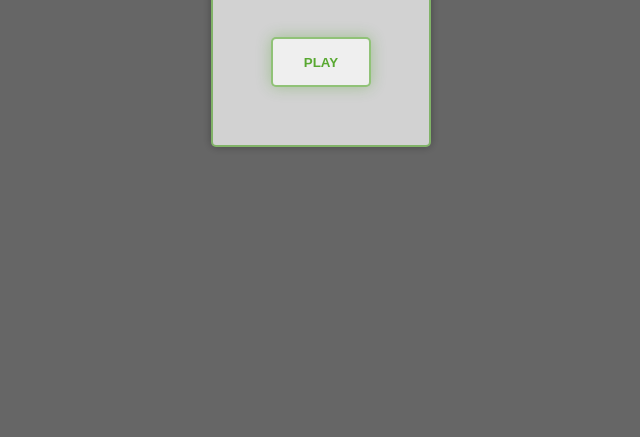
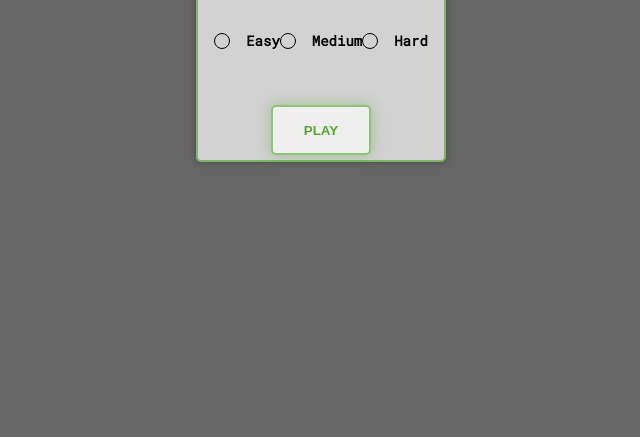
Before and after one commit to dominguetigs/memory-game, a website built with webpack: page src/index.html in a window 1280 px wide. Shown: the part 363-800 px from the top of the page, without its empty margins (319-959 px from the left). Built offline with nearby package versions, Linux system fonts and the light colour scheme.

Commit message:
Ajuste de estilo do radio button.

```diff
--- a/src/index.html
+++ b/src/index.html
@@ -5,7 +5,8 @@
     <meta name="viewport" content="width=device-width, initial-scale=1.0" />
     <title>Memory Game</title>
 
-    <link rel="stylesheet" href="./style.css" />
+    <link rel="stylesheet" href="./styles/style.css" />
+    <link rel="stylesheet" href="./styles/radio.css" />
   </head>
   <body>
     <div class="container">
@@ -31,12 +32,29 @@
         <div class="modal-header">
           <h3>Memory Game</h3>
         </div>
+        <div class="modal-settings">
+          <label class="custom-checkbox">
+            <input type="radio" name="difficulty" checked>
+            <span class="design"></span>
+            <span class="text">Easy</span>
+          </label>
+          <label class="custom-checkbox">
+            <input type="radio" name="difficulty" checked>
+            <span class="design"></span>
+            <span class="text">Medium</span>
+          </label>
+          <label class="custom-checkbox">
+            <input type="radio" name="difficulty" checked>
+            <span class="design"></span>
+            <span class="text">Hard</span>
+          </label>
+        </div>
         <div class="modal-actions">
           <button type="button">PLAY</button>
         </div>
       </div>
     </div>
 
-    <script src="../dist/main.js"></script>
+    <script src="main.js"></script>
   </body>
 </html>
--- a/src/index.js
+++ b/src/index.js
@@ -9,8 +9,12 @@ const gameStartButton = document.querySelector('.modal button');
 modalContainer.style.display = 'block';
 
 gameStartButton.addEventListener('click', e => {
+    const difficulty = document.querySelector('input[name="difficulty"]:checked').value;
+
     (new Draw(gameContainer, 'easy')).init();
+
     modalContainer.style.display = 'none';
     container.style.display = 'block';
-    (new Game('hard')).init();
+
+    (new Game(difficulty)).init();
 });
--- /dev/null
+++ b/src/styles/radio.css
@@ -0,0 +1,95 @@
+/* label */
+label.custom-checkbox {
+  display: flex;
+  justify-content: flex-start;
+  align-items: center;
+  flex-wrap: nowrap;
+
+  margin: 12px 0;
+
+  cursor: pointer;
+  position: relative;
+}
+
+/* input */
+label.custom-checkbox input {
+  opacity: 0;
+  position: absolute;
+  left: 50%;
+  top: 50%;
+  transform: translate(-50%, -50%);
+  z-index: -1;
+}
+
+/* .design */
+label.custom-checkbox .design {
+  width: 16px;
+  height: 16px;
+
+  border: 1px solid #000000;
+  border-radius: 100%;
+  margin-right: 16px;
+
+  position: relative;
+}
+
+label.custom-checkbox .design::before,
+label.custom-checkbox .design::after {
+  content: "";
+  display: block;
+
+  width: inherit;
+  height: inherit;
+
+  border-radius: inherit;
+
+  position: absolute;
+  transform: scale(0);
+  transform-origin: center center;
+}
+
+label.custom-checkbox .design:before {
+  background: #000000;
+  opacity: 0;
+  transition: 0.3s;
+}
+
+label.custom-checkbox .design::after {
+  background: rgba(50, 150, 0, 0.5);
+  opacity: 0.4;
+  transition: 0.6s;
+}
+
+/* .text */
+label.custom-checkbox .text {
+  font-family: "Roboto Mono", monospace;
+  font-size: 14px;
+  font-weight: bold;
+}
+
+/* checked state */
+label.custom-checkbox input:checked + label.custom-checkbox .design::before {
+  opacity: 1;
+  transform: scale(0.6);
+}
+
+/* other states */
+label.custom-checkbox input:hover + label.custom-checkbox .design,
+label.custom-checkbox input:focus + label.custom-checkbox .design {
+  border: 1px solid rgba(50, 150, 0, 0.5);
+}
+
+label.custom-checkbox input:hover + label.custom-checkbox .design:before,
+label.custom-checkbox input:focus + label.custom-checkbox .design:before {
+  background: rgba(50, 150, 0, 0.5);
+}
+
+label.custom-checkbox input:hover ~ .text {
+  color: rgba(50, 150, 0, 0.5);
+}
+
+label.custom-checkbox input:focus + label.custom-checkbox .design::after,
+label.custom-checkbox input:active + label.custom-checkbox .design::after {
+  opacity: 0.1;
+  transform: scale(2.6);
+}
--- a/src/style.css
+++ b/src/styles/style.css
@@ -25,10 +25,10 @@ body {
 
 .modal-container .modal {
   position: absolute;
-  top: calc(50% - 110px);
-  left: calc(50% - 110px);
-  width: 220px;
-  height: 220px;
+  top: calc(50% - 125px);
+  left: calc(50% - 125px);
+  width: 250px;
+  height: 250px;
   padding: 30px 20px;
   background-color: #D2D2D2;
   border: 2px solid rgba(50, 150, 0, 0.5);
@@ -46,6 +46,13 @@ body {
   font-weight: 900;
 }
 
+.modal-container .modal .modal-settings {
+  display: flex;
+  justify-content: center;
+  position: relative;
+  margin-top: 50px;
+}
+
 .modal-container .modal .modal-actions {
   position: relative;
   width: 100%;
@@ -54,8 +61,9 @@ body {
 
 .modal-container .modal .modal-actions button {
   position: absolute;
+  outline: 0;
   left: calc(50% - 50px);
-  top: calc(50% - 25px);
+  top: calc(50% - 50px);
   width: 100px;
   height: 50px;
   border: 2px solid rgba(50, 150, 0, 0.5);
@@ -64,6 +72,12 @@ body {
   color: rgba(50, 150, 0, 0.8);
   font-weight: 800;
   cursor: pointer;
+  transition: transform 0.5s ease-in-out;
+}
+
+.modal-container .modal .modal-actions button:hover {
+  transform: scale(1.1);
+  transition: transform 0.5s ease-in-out;
 }
 
 .container {
```
